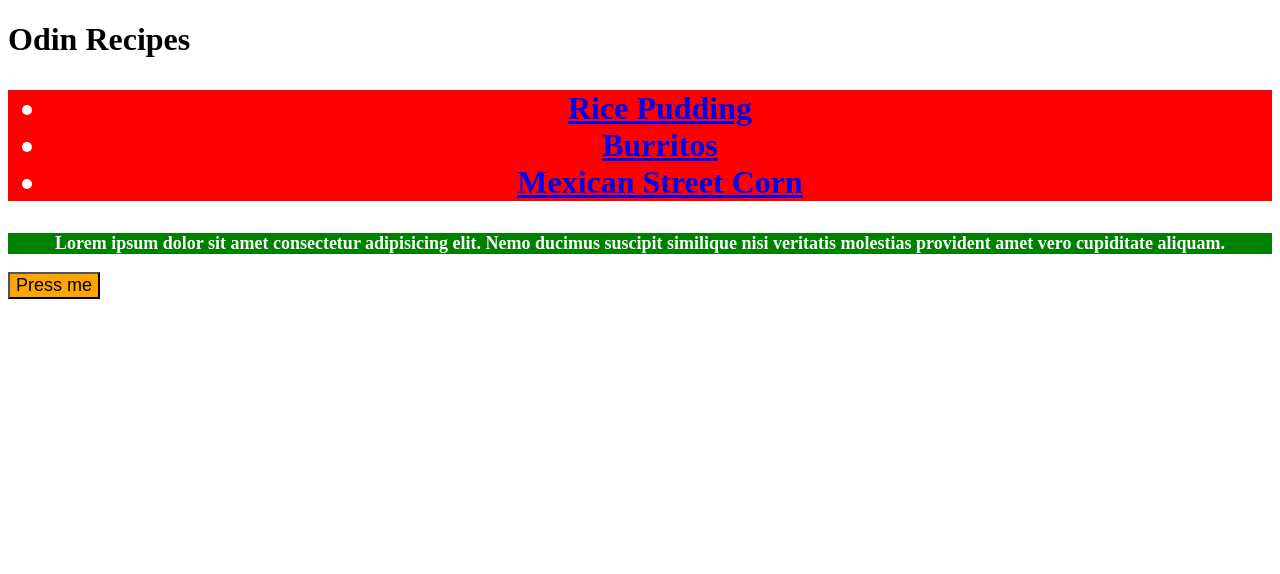
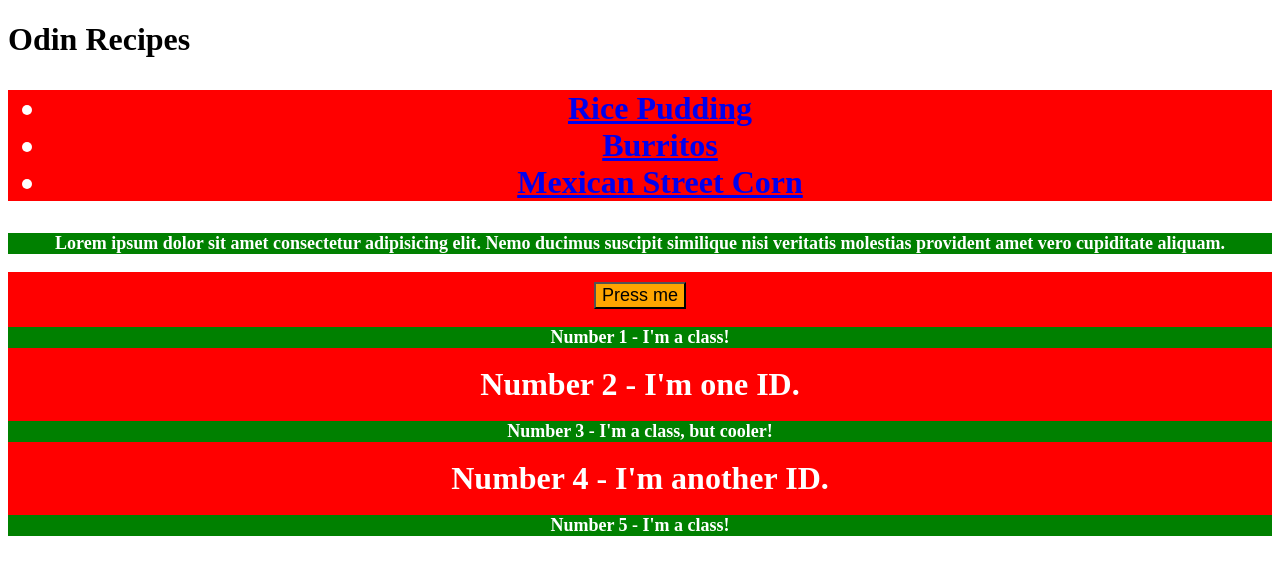
Before and after one commit to amilkez/odin-recipes, a plain HTML site: page index.html in a window 1280 px wide. Drawn offline with Linux system fonts and the light colour scheme.

Commit message:
Add 1-5 number elements

```diff
--- a/index.html
+++ b/index.html
@@ -32,6 +32,17 @@
 				cupiditate aliquam.
 			</p>
 		</div>
-		<button style="background-color: orange; font-size: 18px">Press me</button>
+		<div>
+			<button style="background-color: orange; font-size: 18px">
+				Press me
+			</button>
+			<p class="red-bg">Number 1 - I'm a class!</p>
+			<div id="blue-text lg-text">Number 2 - I'm one ID.</div>
+			<p class="red-bg md-text">Number 3 - I'm a class, but cooler!</p>
+			<div id="bold-text" class="green-bg md-text">
+				Number 4 - I'm another ID.
+			</div>
+			<p class="red-bg">Number 5 - I'm a class!</p>
+		</div>
 	</body>
 </html>
```
